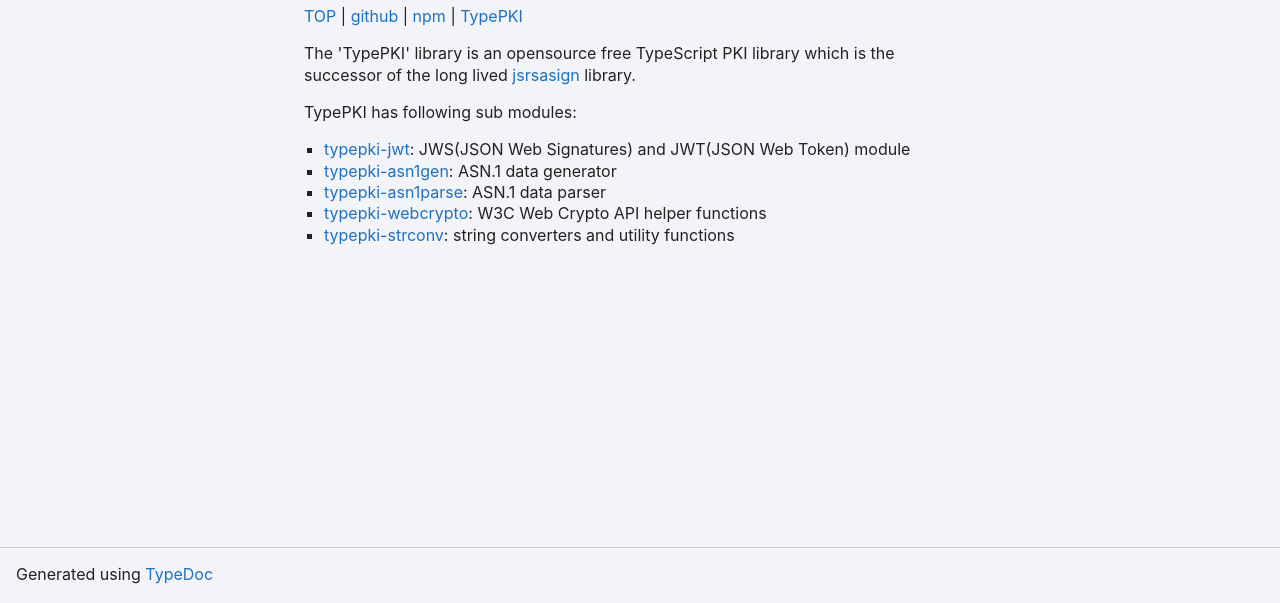
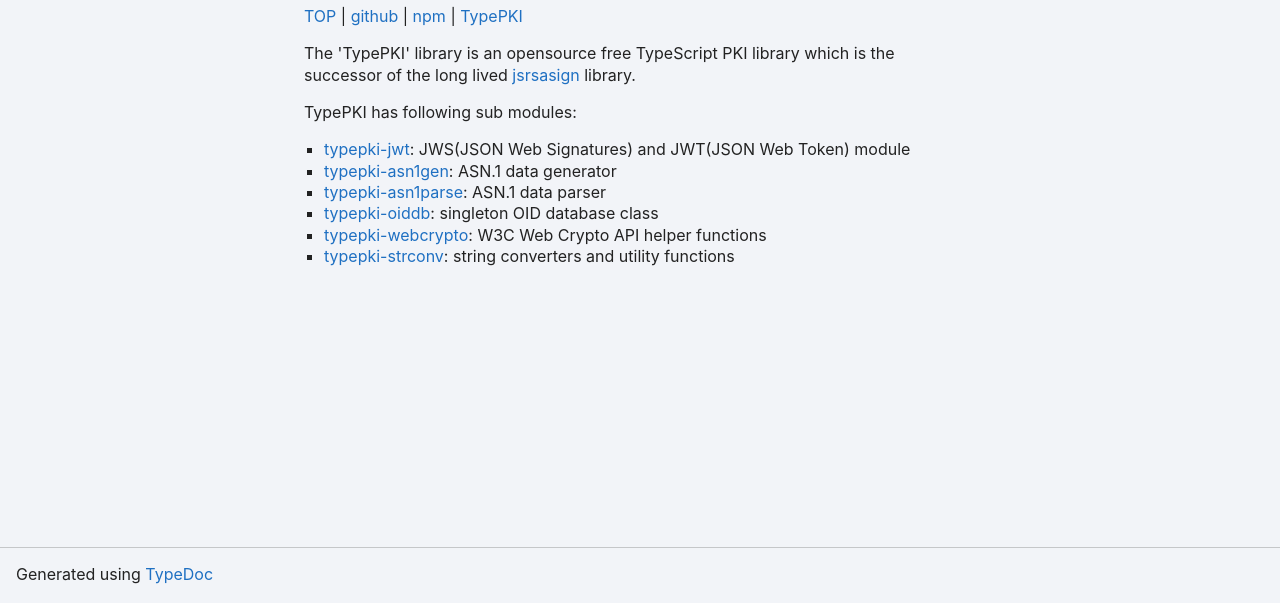
Before and after one commit to kjur/typepki, a website: page docs/index.html in a window 1280 px wide. Shown: the part 197-800 px from the top of the page. Drawn offline with Linux system fonts and the light colour scheme.

Commit message:
docs update

```diff
--- a/docs/index.html
+++ b/docs/index.html
@@ -5,6 +5,7 @@
 <li><a href="https://kjur.github.io/typepki-jwt/">typepki-jwt</a>: JWS(JSON Web Signatures) and JWT(JSON Web Token) module</li>
 <li><a href="https://kjur.github.io/typepki-asn1gen/">typepki-asn1gen</a>: ASN.1 data generator</li>
 <li><a href="https://kjur.github.io/typepki-asn1parse/">typepki-asn1parse</a>: ASN.1 data parser</li>
+<li><a href="https://kjur.github.io/typepki-oiddb">typepki-oiddb</a>: singleton OID database class</li>
 <li><a href="https://kjur.github.io/typepki-webcrypto/">typepki-webcrypto</a>: W3C Web Crypto API helper functions</li>
 <li><a href="https://kjur.github.io/typepki-strconv/">typepki-strconv</a>: string converters and utility functions</li>
 </ul>
```
Also changed, not shown: docs/variables/VERSION.html (+1 -1 lines), README.md.
